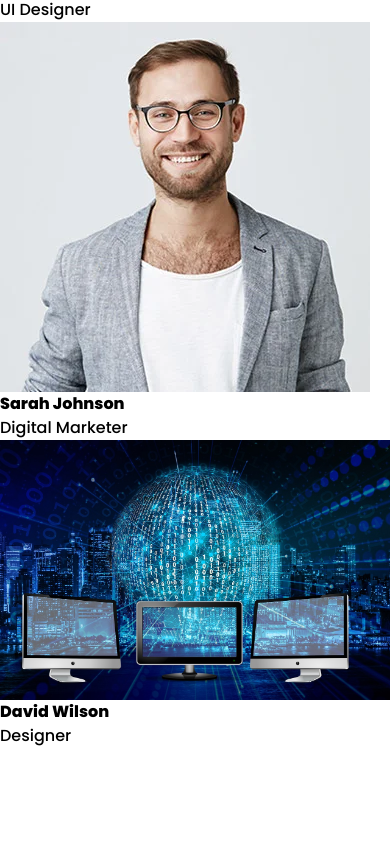
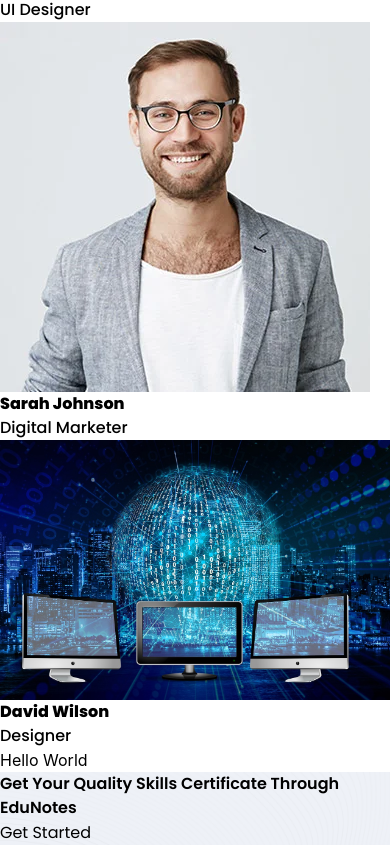
Before and after one commit to AhshanHabib26/Edu-Notes-Client, a React (Vite) app: page / in a window 390 px wide. Shown: the part 9043-9888 px from the top of the page. Before the commit the page ends 9791 px from the top, so only its background shows below. Built offline with nearby package versions, Linux system fonts and the light colour scheme.

Commit message:
Call Out Section Added

```diff
--- /dev/null
+++ b/src/components/ui/CallOut.tsx
@@ -0,0 +1,29 @@
+import { Link } from "react-router-dom";
+import Styles from "../../styles/CallOut.module.css";
+import Container from "../../utils/Container";
+
+const CallOut = () => {
+  return (
+    <div className="mt-16 lg:mt-24">
+      <div className={`${Styles.COBanner} py-28`}>
+        <Container>
+          <div className="flex items-center justify-center flex-col text-center">
+            <h1 className="text-2xl lg:text-4xl poppins-semibold text-[#001D25] max-w-[30ch]">
+              Get Your Quality Skills{" "}
+              <span className="text-[#FC4F4F]">Certificate </span> Through{" "}
+              <span className="text-[#FC4F4F]">EduNotes</span>{" "}
+            </h1>
+            <Link
+              className="mt-5 bg-[#001D25] px-5 py-3 text-lg poppins-regular text-white rounded-md"
+              to="/contact-us"
+            >
+              Get Started
+            </Link>
+          </div>
+        </Container>
+      </div>
+    </div>
+  );
+};
+
+export default CallOut;
--- /dev/null
+++ b/src/components/ui/OurPatners.tsx
@@ -0,0 +1,13 @@
+import Container from "../../utils/Container";
+
+const OurPatners = () => {
+  return (
+    <div className="mt-16 lg:mt-24">
+      <Container>
+        <h1>Hello World</h1>
+      </Container>
+    </div>
+  );
+};
+
+export default OurPatners;
--- /dev/null
+++ b/src/pages/ContactUs.tsx
@@ -0,0 +1,10 @@
+
+const ContactUs = () => {
+    return (
+        <div>
+            <h1>Contact Us Page Cooking!</h1>
+        </div>
+    );
+};
+
+export default ContactUs;
--- a/src/pages/Home.tsx
+++ b/src/pages/Home.tsx
@@ -1,8 +1,10 @@
 import AboutUs from "../components/ui/AboutUs";
 import Banner from "../components/ui/Banner";
+import CallOut from "../components/ui/CallOut";
 import Categories from "../components/ui/Categories";
 import Course from "../components/ui/Course";
 import Instructor from "../components/ui/Instructor";
+import OurPatners from "../components/ui/OurPatners";
 import Testimonial from "../components/ui/Testimonial";
 
 const Home = () => {
@@ -14,6 +16,8 @@ const Home = () => {
       <Course />
       <Testimonial />
       <Instructor />
+      <OurPatners />
+      <CallOut />
     </div>
   );
 };
--- a/src/routes/routes.tsx
+++ b/src/routes/routes.tsx
@@ -3,6 +3,7 @@ import MainLayout from "../components/layout/MainLayout";
 import Home from "../pages/Home";
 import SingleCourse from "../pages/SingleCourse";
 import Course from "../pages/Course";
+import ContactUs from "../pages/ContactUs";
 
 export const routes = createBrowserRouter([
   {
@@ -21,6 +22,10 @@ export const routes = createBrowserRouter([
         path: "/courses/:id",
         element: <SingleCourse />,
       },
+      {
+        path: "/contact-us",
+        element: <ContactUs />,
+      },
     ],
   },
 ]);
--- /dev/null
+++ b/src/styles/CallOut.module.css
@@ -0,0 +1,7 @@
+.COBanner {
+  background-image: url(../assets/images/CallOutBanner.png);
+  background-position: center;
+  background-repeat: no-repeat;
+  background-size: cover;
+  background-attachment: fixed;
+}
```
Also changed, not shown: src/assets/images/CallOutBanner.png (added).
